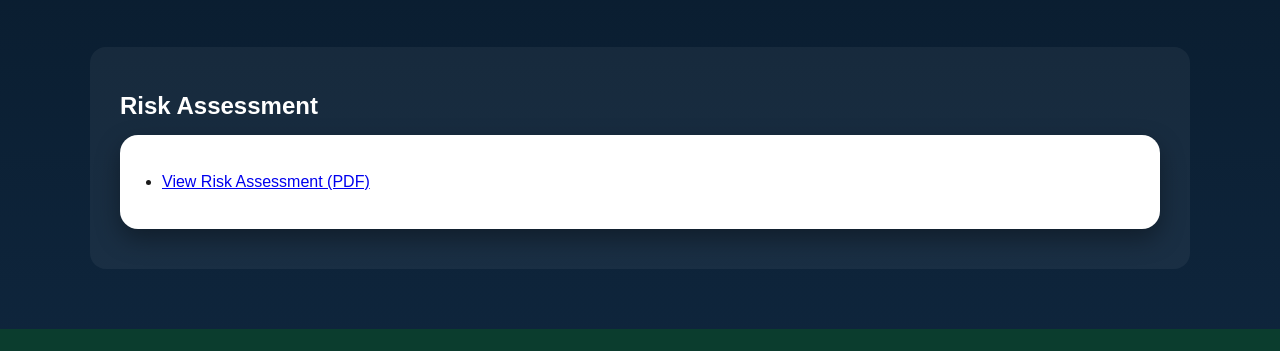
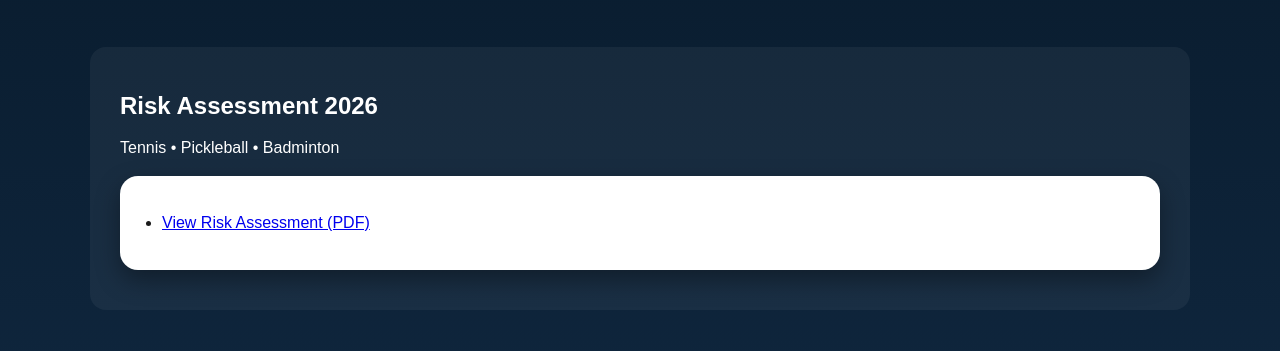
Before and after one commit to BazWebb/ElhamSportsClub, a plain HTML site: page documents.html in a window 1280 px wide. Shown: the part 187-538 px from the top of the page. Drawn offline with Linux system fonts and the light colour scheme.

Commit message:
Update Risk Assessment title and link for 2026

```diff
--- a/documents.html
+++ b/documents.html
@@ -47,13 +47,18 @@
   <div>
 
     <h2 style="color: white; margin-bottom: 10px;">
-      Risk Assessment
+      Risk Assessment 2026
+
     </h2>
+
+     <p style="color: white; font-size: 1rem; margin: 0 0 15px 0;">
+      Tennis • Pickleball • Badminton
+    </p>
 
     <div class="card">
       <ul>
         <li>
-          <a href="template-risk-assessment.pdf"
+          <a href="ESC Risk Assessment 2026.pdf"
              target="_blank"
              rel="noopener noreferrer">
             View Risk Assessment (PDF)
```
